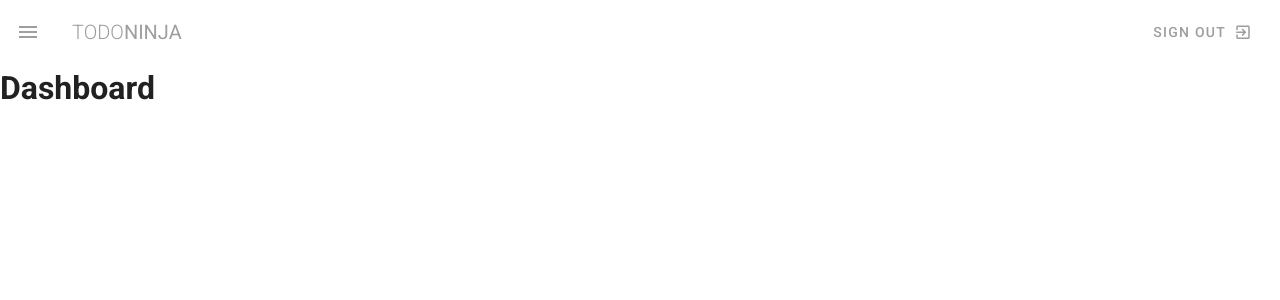
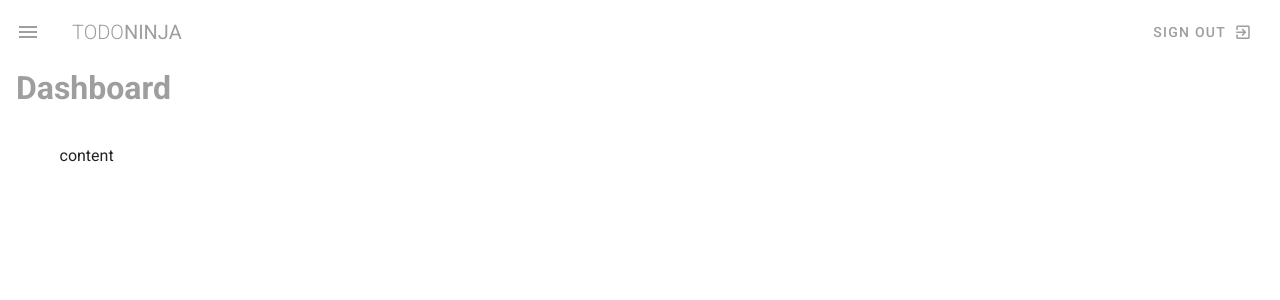
Before and after one commit to Arailyd/vuetify-1-5, a Vue app: page / in a window 1280 px wide. Shown: the top 300 px of the page. Built offline with nearby package versions, Linux system fonts and the light colour scheme.

Commit message:
Commit de video 12, lo voy a probar despues

```diff
--- a/src/App.vue
+++ b/src/App.vue
@@ -1,7 +1,7 @@
 <template>
   <v-app class="grey lighten-4">
     <Navbar/>
-    <v-content>
+    <v-content class="mx-4 mb-4">
       <router-view></router-view>
     </v-content>
   </v-app>
--- a/src/views/Dashboard.vue
+++ b/src/views/Dashboard.vue
@@ -1,6 +1,9 @@
 <template>
   <div class="dashboard">
-    <h1>Dashboard</h1>
+    <h1 class="subheading grey--text">Dashboard</h1>
+    <v-container  class="my-5">
+      content
+    </v-container>
 
 
   </div>
--- a/src/views/Projects.vue
+++ b/src/views/Projects.vue
@@ -1,6 +1,10 @@
 <template>
   <div class="projects">
-    <h1>Projects</h1>
+    <h1 class="subheading grey--text">Projects</h1>
+    <v-container  class="my-5">
+
+      content
+    </v-container>
 
 
   </div>
--- a/src/views/Team.vue
+++ b/src/views/Team.vue
@@ -1,8 +1,27 @@
 <template>
   <div class="team">
-    <h1>Team</h1>
-
-
+    <h1 class="subheading grey--text">Team</h1>
+    <v-container  class="my-5">
+      <!-- <p>
+        Lorem ipsum dolor, sit amet consectetur adipisicing elit. Nemo tempora
+        voluptatem voluptas ducimus animi adipisci, debitis eligendi dicta
+        pariatur eaque, eveniet ad laboriosam dolores nisi magnam distinctio
+        autem magni! Adipisci. Lorem ipsum dolor sit, amet consectetur
+        adipisicing elit. Ullam sed dolore voluptatem nostrum eos ex aut
+        corporis quidem, inventore eligendi minus nobis expedita illum? Cumque
+        illo accusantium id dolore deleniti.
+      </p>
+      <p>
+        Lorem ipsum dolor sit amet consectetur adipisicing elit. Fugiat magnam
+        cumque facere tempora doloribus perspiciatis ullam animi iure eveniet
+        unde blanditiis veniam, a mollitia, quisquam molestias? Libero
+        consequatur pariatur fugit. Lorem ipsum dolor sit amet consectetur
+        adipisicing elit. Beatae quam debitis architecto esse aut nam maxime
+        libero, voluptas laborum, accusamus atque nostrum, recusandae
+        perspiciatis inventore impedit ex? Exercitationem, dolore nemo.
+      </p> -->
+      content
+    </v-container>
   </div>
 </template>
 
```
